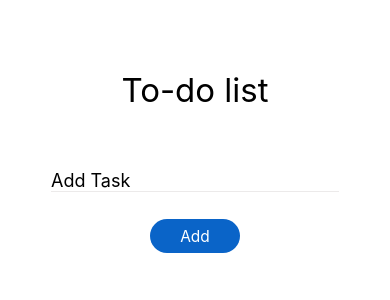
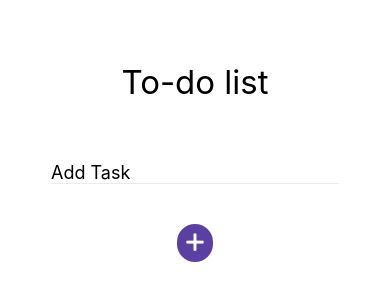
Before and after one commit to AryamanMishra/To-do-List-RN, a React Native app: screen / in a window 390 px wide. Shown: the part 318-618 px from the top of the page. Built offline with nearby package versions, Linux system fonts and the light colour scheme.

Commit message:
cosmetic updates in add/update button

```diff
--- a/App.js
+++ b/App.js
@@ -3,6 +3,8 @@ import { StatusBar } from 'expo-status-bar';
 import { StyleSheet, Text, TextInput, View,ScrollView,Pressable } from 'react-native';
 import List from './List';
 import Alert from './Alert';
+import AddItemButton from 'react-native-vector-icons/Entypo'
+import UpdateItemButton from 'react-native-vector-icons/MaterialCommunityIcons'
 import AsyncStorage from '@react-native-async-storage/async-storage';
 
 
@@ -139,24 +141,40 @@ const App = ()=> {
 					placeholder='Add Task'
 				/>
 				<Pressable
-					onPress={handleSubmit}
 					style={({pressed}) => [
 						{
-							backgroundColor: pressed ? 'black' : 'rgb(10,100,200)',
-							width:90,
-							marginTop:27,
-							borderRadius:20,
+							backgroundColor: pressed ? 'black' : '#5A40A3',
+							width:36,
+							marginTop:40,
+							borderRadius:25,
+							paddingVertical:3,
+							paddingHorizontal:3.6
 						},
         			]}
+					onPress={handleSubmit}
 				>
-					<Text style={styles.btnText}>{isEditing ? 'Update' : 'Add'}</Text>
+					{isEditing ?
+						<UpdateItemButton
+							name='update'
+							size={29}
+							color='white'
+						/>:
+						<AddItemButton
+							name='plus'
+							size={29}
+							color='white'
+						/>
+					}
+
 				</Pressable>
+
 
 			</View>
 			{
 					list.length !== 0 && <List
 											list={list}
 											clearList={clearList} editItem={editItem} removeItem={removeItem}
+											setIsEditing={setIsEditing} isEditing={isEditing}
 											/>
 			}
 		</>
--- a/List.js
+++ b/List.js
@@ -5,6 +5,7 @@ import EditItemIcon from 'react-native-vector-icons/AntDesign';
 
 
 const List = ({ list,clearList,editItem,removeItem })=> {
+
 
     return (
         <View style={styles.list}>
@@ -41,7 +42,7 @@ const List = ({ list,clearList,editItem,removeItem })=> {
                 onPress={clearList}
                 style={({pressed}) => [
 						{
-							backgroundColor: pressed ? 'black' : 'rgb(10,100,200)',
+							backgroundColor: pressed ? 'black' : '#5A40A3',
                             marginBottom:5,
                             marginTop:30,
                             width:100,
```
